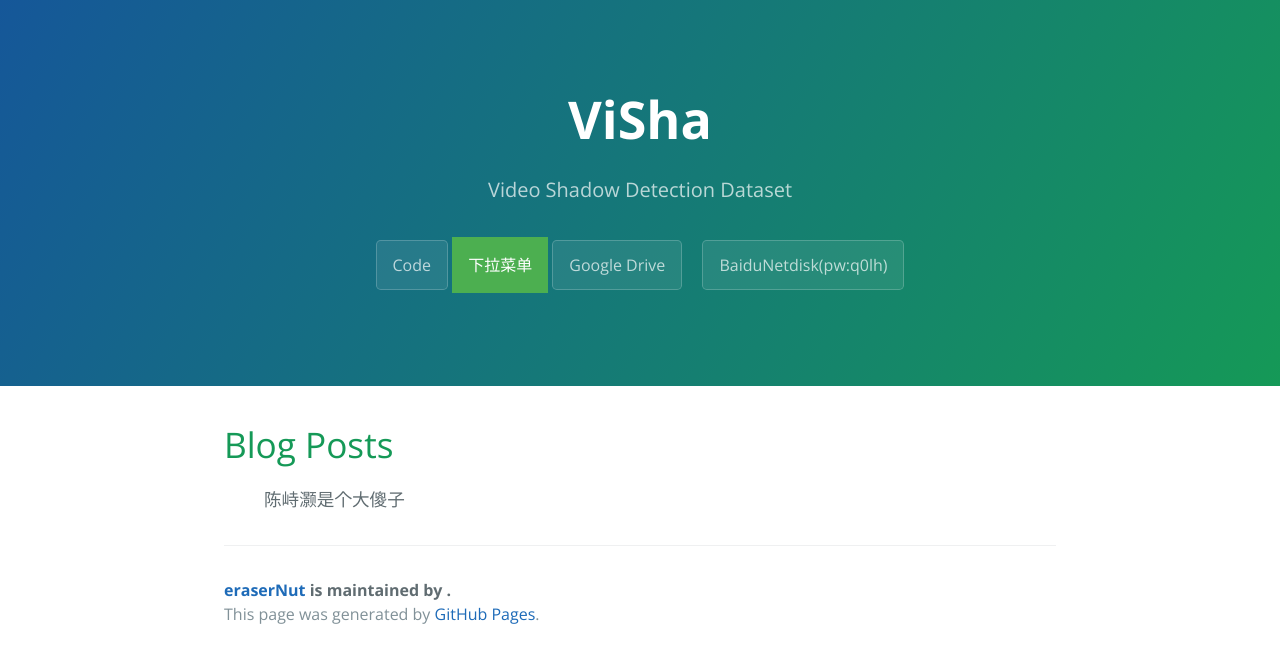
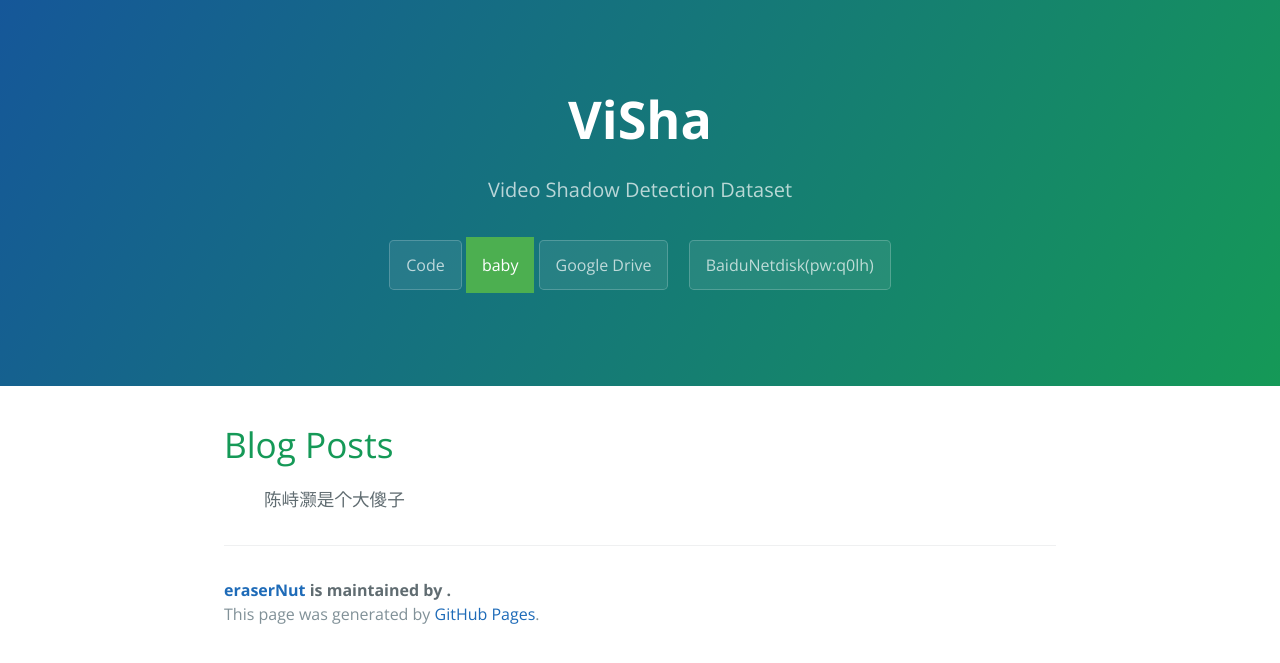
Before and after one commit to eraserNut/eraserNut.github.io, a Jekyll site: the page built from index.html, in a window 1280 px wide. Shown: the top 663 px of the page. Built offline with Jekyll 4.4.1, drawn with Linux system fonts in a browser that asks for light colours.

Commit message:
Update page-header.html

```diff
--- a/_includes/page-header.html
+++ b/_includes/page-header.html
@@ -10,11 +10,11 @@
   <option value="https://www.baidu.com">cc</option>
   </select> -->
   <div class="dropdown">
-    <button class="dropbtn">下拉菜单</button>
+    <button class="dropbtn">baby</button>
     <div class="dropdown-content">
-      <a href="//www.runoob.com">菜鸟教程 1</a>
-      <a href="//www.runoob.com">菜鸟教程 2</a>
-      <a href="//www.runoob.com">菜鸟教程 3</a>
+      <a href="https://www.baidu.com">tt</a>
+      <a href="https://www.baidu.com">pp</a>
+      <a href="https://www.baidu.com">dd</a>
     </div>
   </div>
 
```
